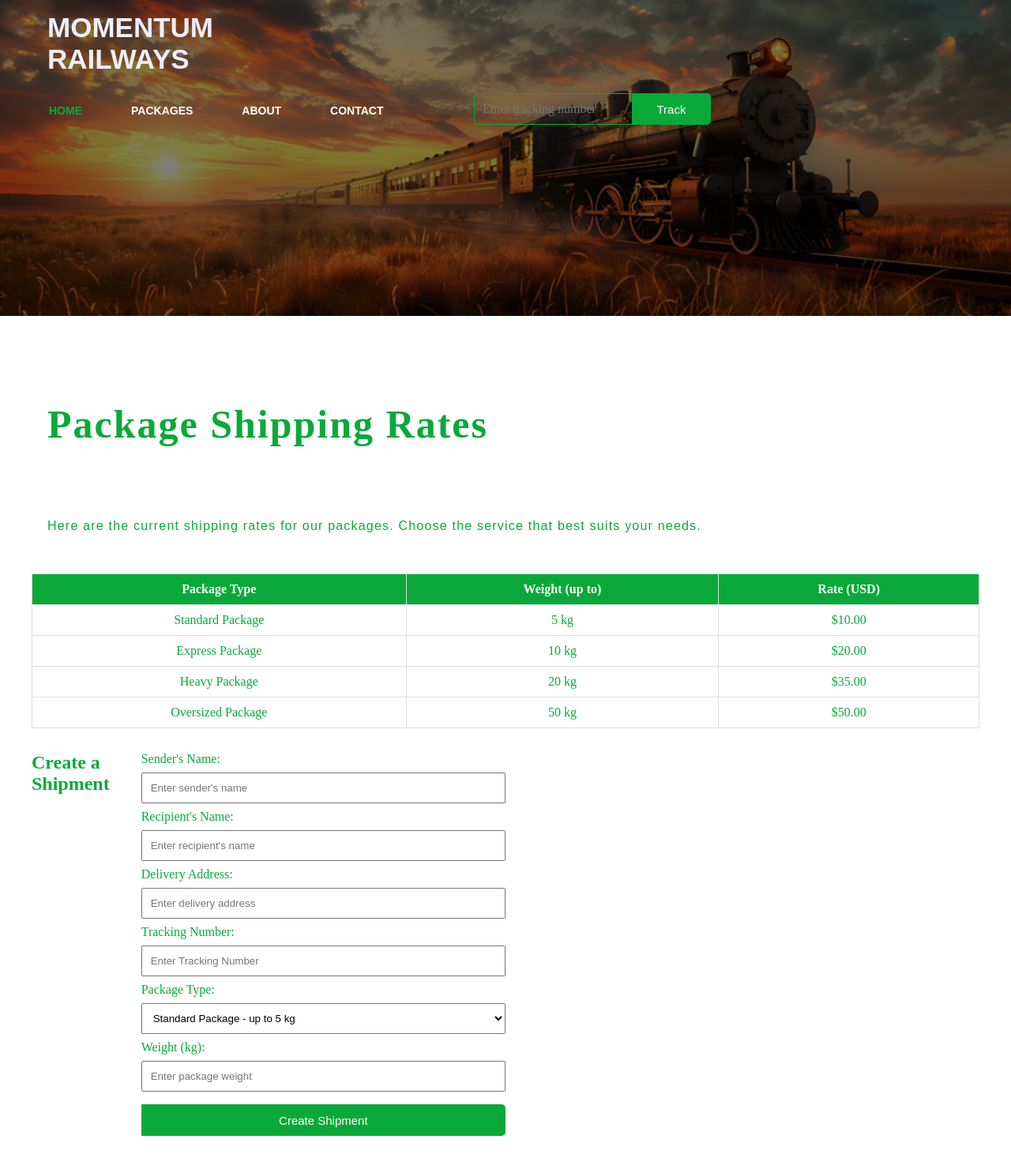
After one commit to khalkhi/SI_Project, a PHP site: page /packageAdmin.php in a window 1280 px wide. The commit adds this page. Shown: the whole page at 79% size. Run offline with PHP 8.4, Linux system fonts and the light colour scheme; some libraries are stand-ins or nearby versions.

Commit message:
"Updated connect.php to comment out try-catch block and added new CSS styles for form layout and table design in style.css"

```diff
--- a/connect.php
+++ b/connect.php
@@ -7,7 +7,7 @@ $password = "";
 $dbName = "railway_db";
 
 // Create connection with MySQLi
-try {
+/*try {
     $conn = new mysqli($serverName, $userName, $password, $dbName);
 
     // Check connection
@@ -19,7 +19,7 @@ try {
 } catch (Exception $e) {
     // Handle connection error
     echo "Error in connection: " . $e->getMessage();
-}
+}*/
 
 // Close the connection
 //$conn->close();
--- /dev/null
+++ b/packageAdmin.php
@@ -0,0 +1,135 @@
+<?php
+include 'users.php';
+?>
+
+
+<!DOCTYPE html>
+<html lang="en">
+<head>
+    <style>
+        .active {
+            color: #09a939;
+        }
+    </style>
+    <title>MOMENTUM RAILWAYS</title>
+    <link rel="stylesheet" href="style.css">
+</head>
+
+<body>
+    <div class="main">
+        <div class="navbar">
+            <div class="icon">
+                <h2 class="logo">MOMENTUM RAILWAYS</h2>
+            </div>
+        </div>
+
+        <div class="menu">
+            <ul>
+                <li><a class="active" href="/index.php">HOME</a></li>
+                <li><a href="./manage.php">PACKAGES</a></li>
+                <li><a href="./about.php">ABOUT</a></li>
+                <li><a href="./contactus.php">CONTACT</a></li>
+            </ul>
+        </div>
+
+        <div class="search">
+            <input class="srch" type="search" name="tracking_number" placeholder="Enter tracking number">
+            <a href="./track.php"><button class="btn">Track</button></a>
+        </div>
+    </div>
+
+    <div class="content">
+        <h1>Package Shipping Rates</h1>
+        <p class="par">
+        <br><br>
+        </p>
+        <p class="par">
+        Here are the current shipping rates for our packages.
+        Choose the service that best
+        suits your needs.</p>
+
+        <!-- Shipping Rate Table -->
+        <table>
+            <thead>
+                <tr>
+                    <th>Package Type</th>
+                    <th>Weight (up to)</th>
+                    <th>Rate (USD)</th>
+                </tr>
+            </thead>
+            <tbody>
+                <tr>
+                    <td>Standard Package</td>
+                    <td>5 kg</td>
+                    <td>$10.00</td>
+                </tr>
+                <tr>
+                    <td>Express Package</td>
+                    <td>10 kg</td>
+                    <td>$20.00</td>
+                </tr>
+                <tr>
+                    <td>Heavy Package</td>
+                    <td>20 kg</td>
+                    <td>$35.00</td>
+                </tr>
+                <tr>
+                    <td>Oversized Package</td>
+                    <td>50 kg</td>
+                    <td>$50.00</td>
+                </tr>
+            </tbody>
+        </table>
+
+               <!-- Form to Create Shipment -->
+        <div class="form-container">
+            <h2>Create a Shipment</h2>
+            <br>
+    </br>
+            <form action="./create_shipment.php" method="post">
+                <label for="sender_name">Sender's Name:</label>
+                <input type="text" name="sender_name" id="sender_name" required placeholder="Enter sender's name">
+
+                <label for="recipient_name">Recipient's Name:</label>
+                <input type="text" name="recipient_name" id="recipient_name" required placeholder="Enter recipient's name">
+
+                <label for="address">Delivery Address:</label>
+                <input type="text" name="address" id="address" required placeholder="Enter delivery address">
+
+                <label for="tracking-number">Tracking Number:</label>
+                <input type="text" name="tracking-number" id="tracking-number" required placeholder="Enter Tracking Number">
+
+
+                <label for="package_type">Package Type:</label>
+                <select name="package_type" id="package_type" required>
+                    <option value="standard">Standard Package - up to 5 kg</option>
+                    <option value="express">Express Package - up to 10 kg</option>
+                    <option value="heavy">Heavy Package - up to 20 kg</option>
+                    <option value="oversized">Oversized Package - up to 50 kg</option>
+                </select>
+
+                <label for="weight">Weight (kg):</label>
+                <input type="number" name="weight" id="weight" min="0" max="50" required placeholder="Enter package weight">
+
+                <button type="submit" class="btn">Create Shipment</button>
+            </form>
+        </div>
+        <!-- Package Tracking Form -->
+        </div>
+    </div>
+
+                <div class="icons">
+                    <a href="https://www.facebook.com/"><ion-icon name="logo-facebook"></ion-icon></a>
+                    <a href="https://www.instagram.com/"><ion-icon name="logo-instagram"></ion-icon></a>
+                    <a href="https://twitter.com/Plang=en"><ion-icon name="logo-twitter"></ion-icon></a>
+                    <a href="https://mail.google.com/"><ion-icon name="logo-google"></ion-icon></a>
+                </div>
+            </form>
+
+
+    </div>
+    <!-- Script for icons to show -->
+    <script src="https://unpkg.com/ionicons@5.4.0/dist/ionicons.js"></script>
+</body>
+
+</html>
--- a/style.css
+++ b/style.css
@@ -242,7 +242,23 @@ ul li a:hover{
     text-decoration: none;
     color: #09a939;
 }
-
+.form-container {
+    display: flex;
+    gap: 20px;
+    margin-top: 30px;
+}
+.form-box {
+    width: 100%;
+    max-width: 400px;
+    padding: 10px;
+    box-sizing: border-box;
+}
+.form-box input, .form-box select, .form-box button {
+    width: 100%;
+    padding: 10px;
+    margin: 8px 0;
+    box-sizing: border-box;
+}
 .liw{
     padding-top: 15px;
 }
@@ -286,6 +302,32 @@ ul li a:hover{
 .error{
     padding-top: 10px;
  }
+ .active {
+            color: #09a939;
+        }table {
+            width: 100%;
+            border-collapse: collapse;
+            margin: 20px 0;
+        }
+        table, th, td {
+            border: 1px solid #ddd;
+            padding: 10px;
+            text-align: center;
+        }
+        th {
+            background-color: #09a939;
+            color: white;
+        }
+        .form-container {
+            margin-top: 30px;
+            max-width: 600px;
+        }
+        .form-container input, .form-container select, .form-container button {
+            width: 100%;
+            padding: 10px;
+            margin: 8px 0;
+            box-sizing: border-box;
+        }
 
  /*
 
```
